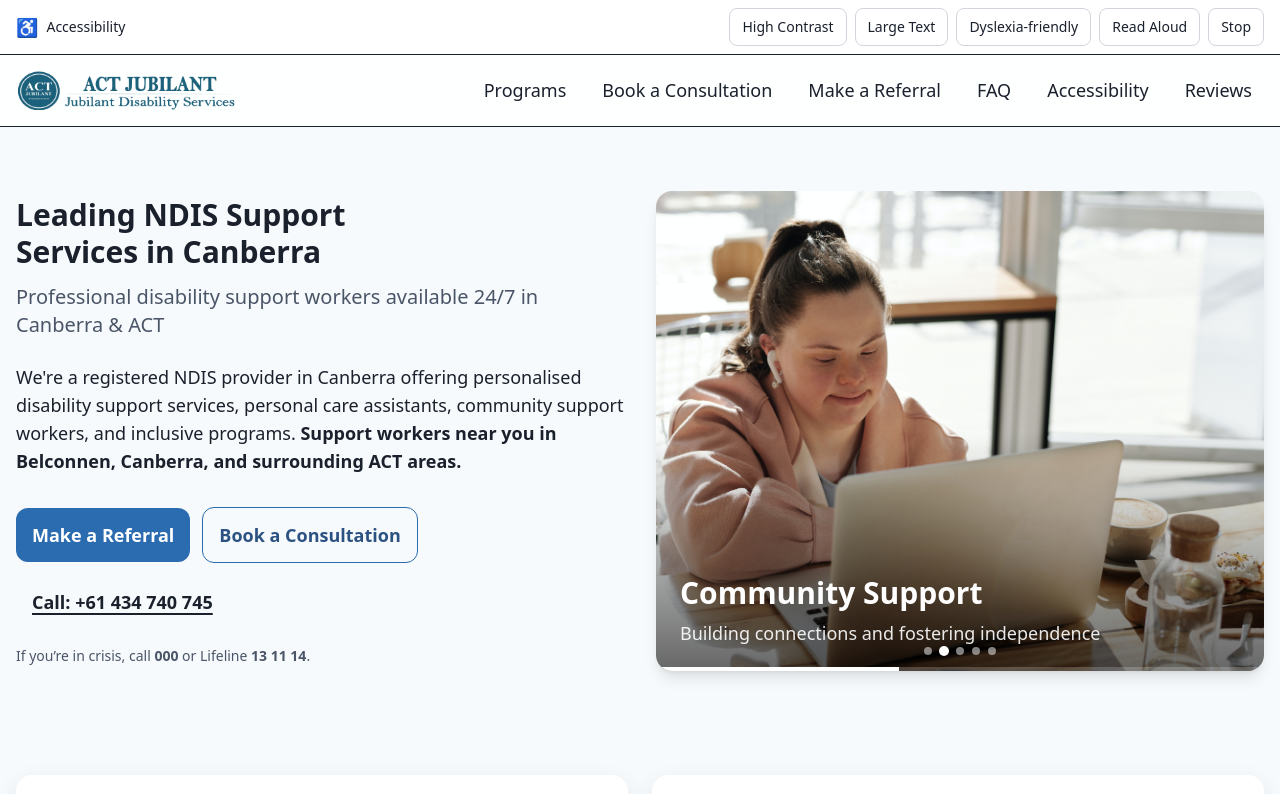
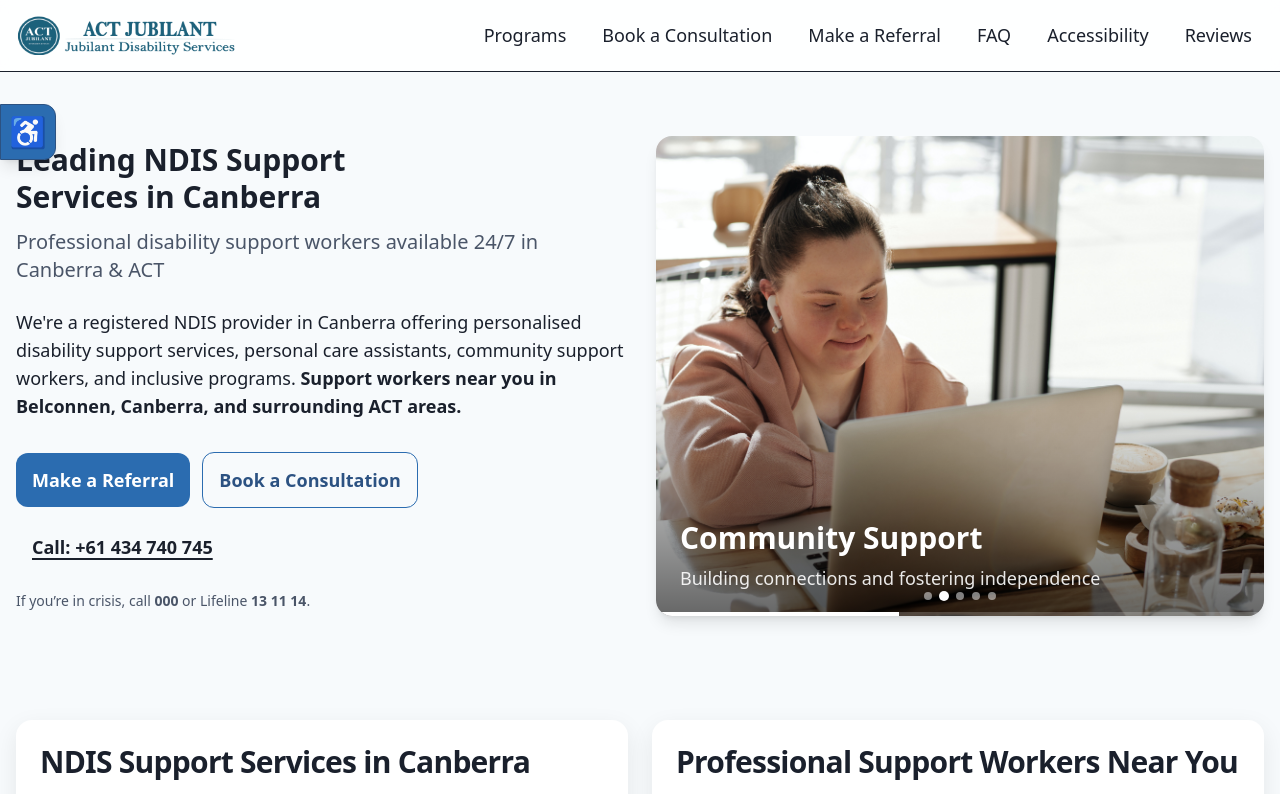
Before and after one commit to Kailashkc33/actJubilant, a Next.js app: page / in a window 1280 px wide. Shown: the top 794 px of the page. Built offline with nearby package versions, Linux system fonts and the light colour scheme.

Commit message:
Make accessibility tools a sticky floating panel
Co-authored-by: Kailashkc33 <Kailashkc33@users.noreply.github.com>

```diff
--- a/src/components/AccessibilityToolbar.tsx
+++ b/src/components/AccessibilityToolbar.tsx
@@ -10,12 +10,20 @@ type Prefs = {
 
 export default function AccessibilityToolbar() {
   const [prefs, setPrefs] = useState<Prefs>({ hc: false, xl: false, dys: false });
+  const [isOpen, setIsOpen] = useState(false);
   const speakingRef = useRef(false);
+  const containerRef = useRef<HTMLDivElement>(null);
 
   // Load saved preferences
   useEffect(() => {
     const saved = localStorage.getItem("aj_a11y");
-    if (saved) setPrefs(JSON.parse(saved));
+    if (saved) {
+      try {
+        setPrefs(JSON.parse(saved));
+      } catch {
+        localStorage.removeItem("aj_a11y");
+      }
+    }
   }, []);
 
   // Apply & persist
@@ -26,6 +34,30 @@ export default function AccessibilityToolbar() {
     html.classList.toggle("dyslexia", prefs.dys);
     localStorage.setItem("aj_a11y", JSON.stringify(prefs));
   }, [prefs]);
+
+  // Close panel when clicking outside or pressing Escape
+  useEffect(() => {
+    if (!isOpen) return;
+
+    function onPointerDown(event: PointerEvent) {
+      if (!containerRef.current?.contains(event.target as Node)) {
+        setIsOpen(false);
+      }
+    }
+
+    function onKeyDown(event: KeyboardEvent) {
+      if (event.key === "Escape") {
+        setIsOpen(false);
+      }
+    }
+
+    document.addEventListener("pointerdown", onPointerDown);
+    document.addEventListener("keydown", onKeyDown);
+    return () => {
+      document.removeEventListener("pointerdown", onPointerDown);
+      document.removeEventListener("keydown", onKeyDown);
+    };
+  }, [isOpen]);
 
   // Read aloud
   function speak() {
@@ -57,17 +89,60 @@ export default function AccessibilityToolbar() {
     synth.cancel();
   }
 
+  function resetAll() {
+    stop();
+    setPrefs({ hc: false, xl: false, dys: false });
+  }
+
   return (
-    <div className="w-full bg-[var(--surface)] border-b">
-      <div className="mx-auto max-w-7xl px-4 py-2 flex flex-wrap gap-2 items-center justify-between">
-        <div className="flex items-center gap-2">
-          <span aria-hidden="true">♿</span>
-          <span className="text-sm">Accessibility</span>
-        </div>
-        <div className="flex flex-wrap gap-2" role="toolbar" aria-label="Accessibility tools">
+    <div
+      ref={containerRef}
+      className="fixed left-0 z-50"
+      style={{ top: "calc(env(safe-area-inset-top, 0px) + 104px)" }}
+    >
       <button
         type="button"
-            className="btn-chip"
+        className={`touch-target flex h-14 w-14 items-center justify-center border border-[var(--primary-700)] bg-[var(--primary-600)] text-white shadow-lg transition hover:opacity-95 ${
+          isOpen ? "rounded-r-none" : "rounded-r-xl"
+        }`}
+        onClick={() => setIsOpen((open) => !open)}
+        aria-expanded={isOpen}
+        aria-controls="accessibility-tools-panel"
+        aria-label={isOpen ? "Close accessibility tools" : "Open accessibility tools"}
+      >
+        <span aria-hidden="true" className="text-3xl leading-none">♿</span>
+      </button>
+
+      {isOpen && (
+        <div
+          id="accessibility-tools-panel"
+          role="dialog"
+          aria-label="Accessibility tools"
+          className="absolute left-14 top-0 w-[min(19rem,calc(100vw-2.5rem))] rounded-r-xl rounded-bl-xl border border-gray-300 bg-white shadow-2xl"
+        >
+          <div className="border-b px-4 py-3">
+            <h2 className="text-lg font-semibold">Accessibility Tools</h2>
+          </div>
+          <div className="max-h-[70vh] space-y-2 overflow-y-auto p-3" role="toolbar" aria-label="Accessibility tools">
+            <button
+              type="button"
+              className="w-full rounded-md border border-gray-300 px-3 py-2 text-left text-sm hover:bg-gray-100"
+              onClick={() => setPrefs((p) => ({ ...p, xl: true }))}
+              aria-pressed={prefs.xl}
+            >
+              Increase Text
+            </button>
+            <button
+              type="button"
+              className="w-full rounded-md border border-gray-300 px-3 py-2 text-left text-sm hover:bg-gray-100"
+              onClick={() => setPrefs((p) => ({ ...p, xl: false }))}
+              aria-pressed={!prefs.xl}
+            >
+              Decrease Text
+            </button>
+            <button
+              type="button"
+              className="w-full rounded-md border border-gray-300 px-3 py-2 text-left text-sm hover:bg-gray-100"
               onClick={() => setPrefs((p) => ({ ...p, hc: !p.hc }))}
               aria-pressed={prefs.hc}
             >
@@ -75,28 +150,38 @@ export default function AccessibilityToolbar() {
             </button>
             <button
               type="button"
-            className="btn-chip"
-            onClick={() => setPrefs((p) => ({ ...p, xl: !p.xl }))}
-            aria-pressed={prefs.xl}
+              className="w-full rounded-md border border-gray-300 px-3 py-2 text-left text-sm hover:bg-gray-100"
+              onClick={() => setPrefs((p) => ({ ...p, dys: !p.dys }))}
+              aria-pressed={prefs.dys}
             >
-            {prefs.xl ? "Normal Text" : "Large Text"}
+              {prefs.dys ? "Standard Font" : "Readable Font"}
             </button>
             <button
               type="button"
-            className="btn-chip"
-            onClick={() => setPrefs((p) => ({ ...p, dys: !p.dys }))}
-            aria-pressed={prefs.dys}
+              className="w-full rounded-md border border-gray-300 px-3 py-2 text-left text-sm hover:bg-gray-100"
+              onClick={speak}
+              aria-label="Read this page"
             >
-            {prefs.dys ? "Standard Font" : "Dyslexia-friendly"}
-          </button>
-          <button type="button" className="btn-chip" onClick={speak} aria-label="Read this page">
               Read Aloud
             </button>
-          <button type="button" className="btn-chip" onClick={stop} aria-label="Stop reading">
-            Stop
+            <button
+              type="button"
+              className="w-full rounded-md border border-gray-300 px-3 py-2 text-left text-sm hover:bg-gray-100"
+              onClick={stop}
+              aria-label="Stop reading"
+            >
+              Stop Reading
+            </button>
+            <button
+              type="button"
+              className="w-full rounded-md border border-gray-300 px-3 py-2 text-left text-sm hover:bg-gray-100"
+              onClick={resetAll}
+            >
+              Reset
             </button>
           </div>
         </div>
+      )}
     </div>
   );
 }
```
Lines whose indentation alone changed are shown as unchanged.
